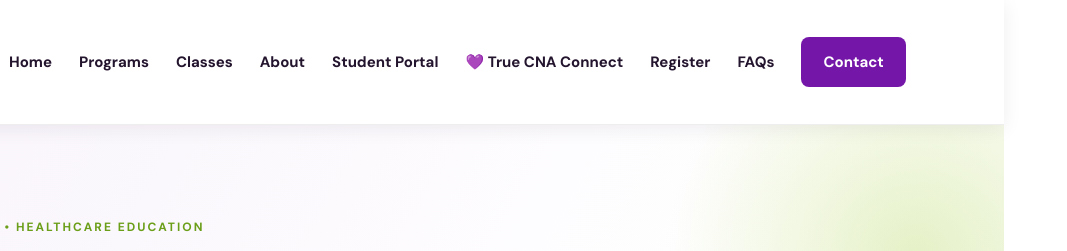
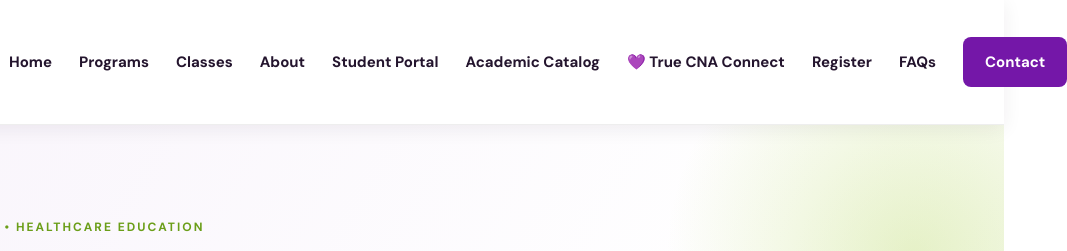
Before and after one commit to TrueHeartGA/-truehearttrainingga-site, a plain HTML site: page index.html in a window 1280 px wide. Shown: the top 251 px of the page, 276-1343 px from the left, 1067 px wide, since content can reach past the window. Drawn offline with nearby package versions, Linux system fonts and the light colour scheme.

Commit message:
Add link to Academic Catalog in navigation

```diff
--- a/index.html
+++ b/index.html
@@ -19,6 +19,7 @@
       <a href="#upcoming">Classes</a>
       <a href="#about">About</a>
       <a href="student-portal.html">Student Portal</a>
+      <a href="academic-catalog.html">Academic Catalog</a>
       <a href="true-cna-connect.html">💜 True CNA Connect</a>
       <a href="https://pci.jotform.com/form/211324174253143" target="_blank" rel="noopener">Register</a>
       <a href="#faq">FAQs</a><a href="#contact">Contact</a>
```
